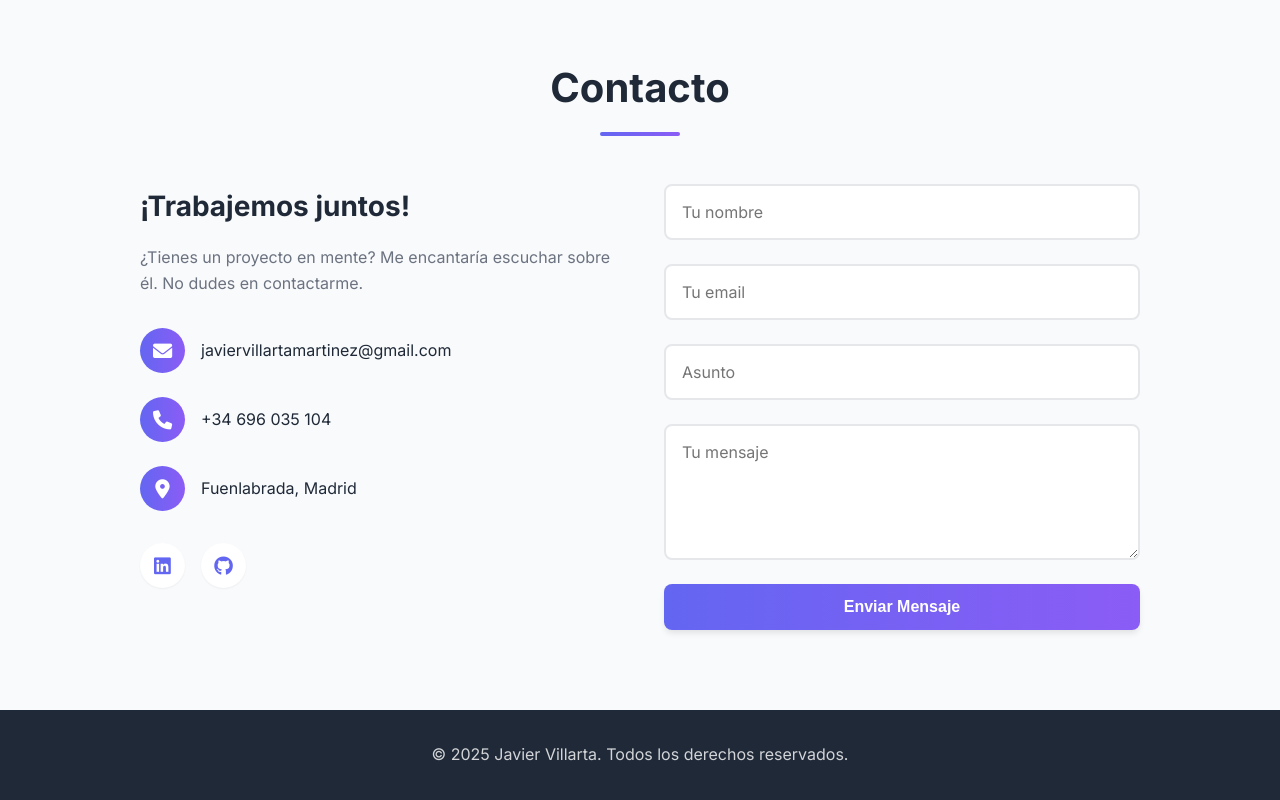
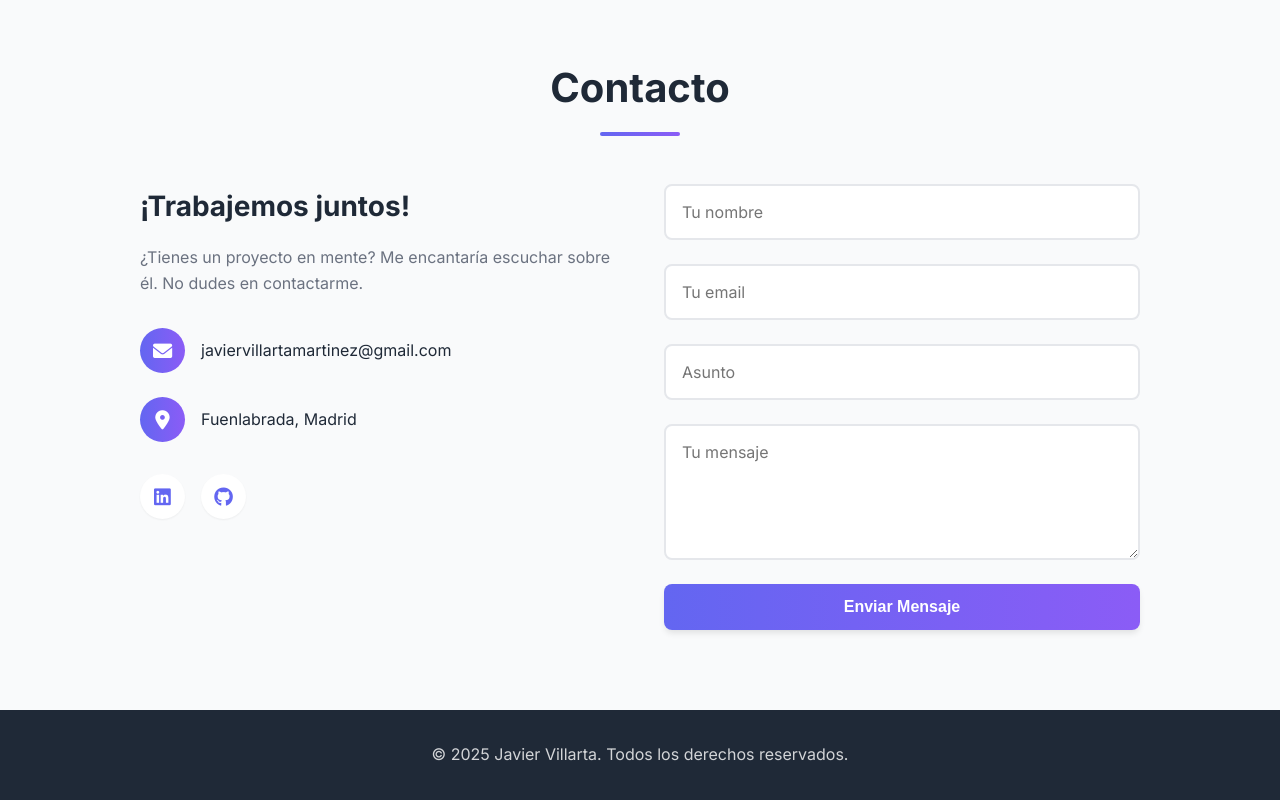
Before and after one commit to Javilmar/portfolio-javier-villarta, a plain HTML site: page index.html in a window 1280 px wide. Shown: the part 3940-4740 px from the top of the page. Drawn offline with Linux system fonts and the light colour scheme.

Commit message:
fix contacto

```diff
--- a/index.html
+++ b/index.html
@@ -339,10 +339,6 @@
                             <span>javiervillartamartinez@gmail.com</span>
                         </div>
                         <div class="contact-item">
-                            <i class="fas fa-phone"></i>
-                            <span>+34 696 035 104</span>
-                        </div>
-                        <div class="contact-item">
                             <i class="fas fa-map-marker-alt"></i>
                             <span>Fuenlabrada, Madrid</span>
                         </div>
```
